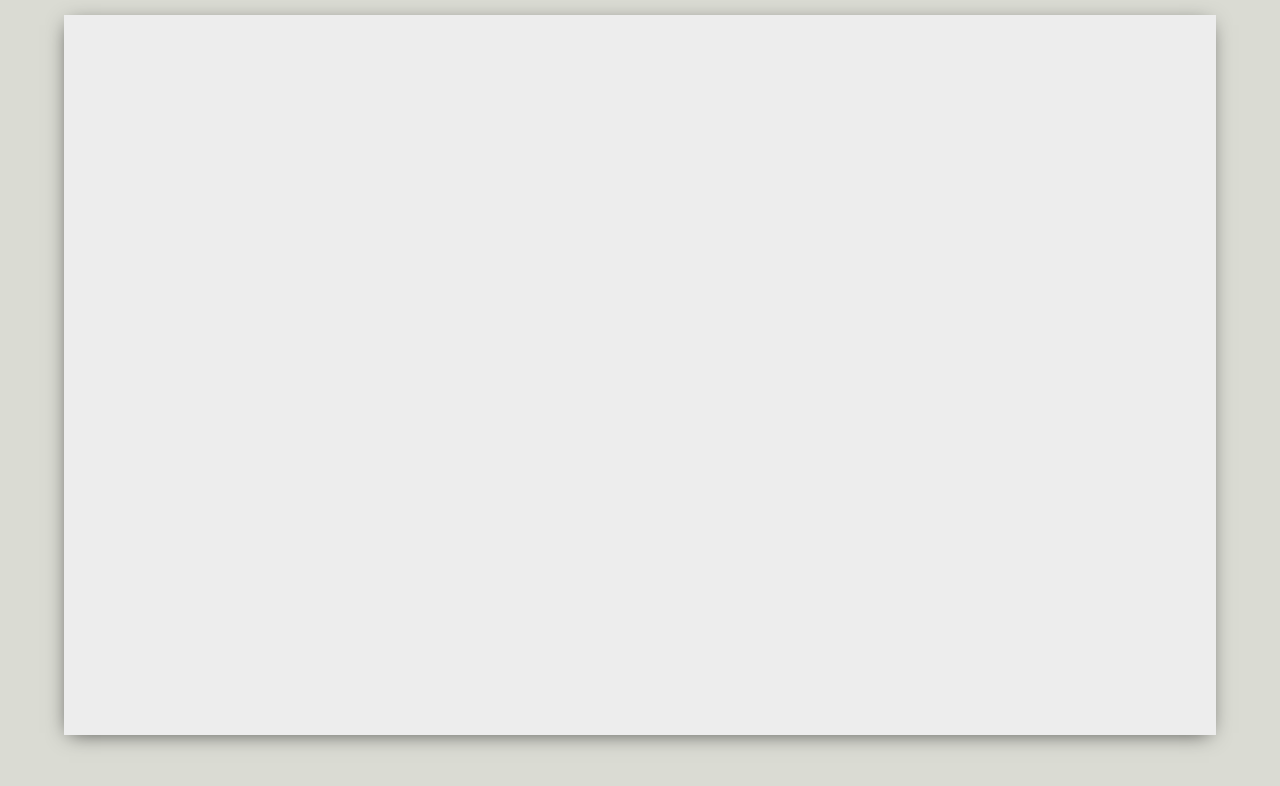
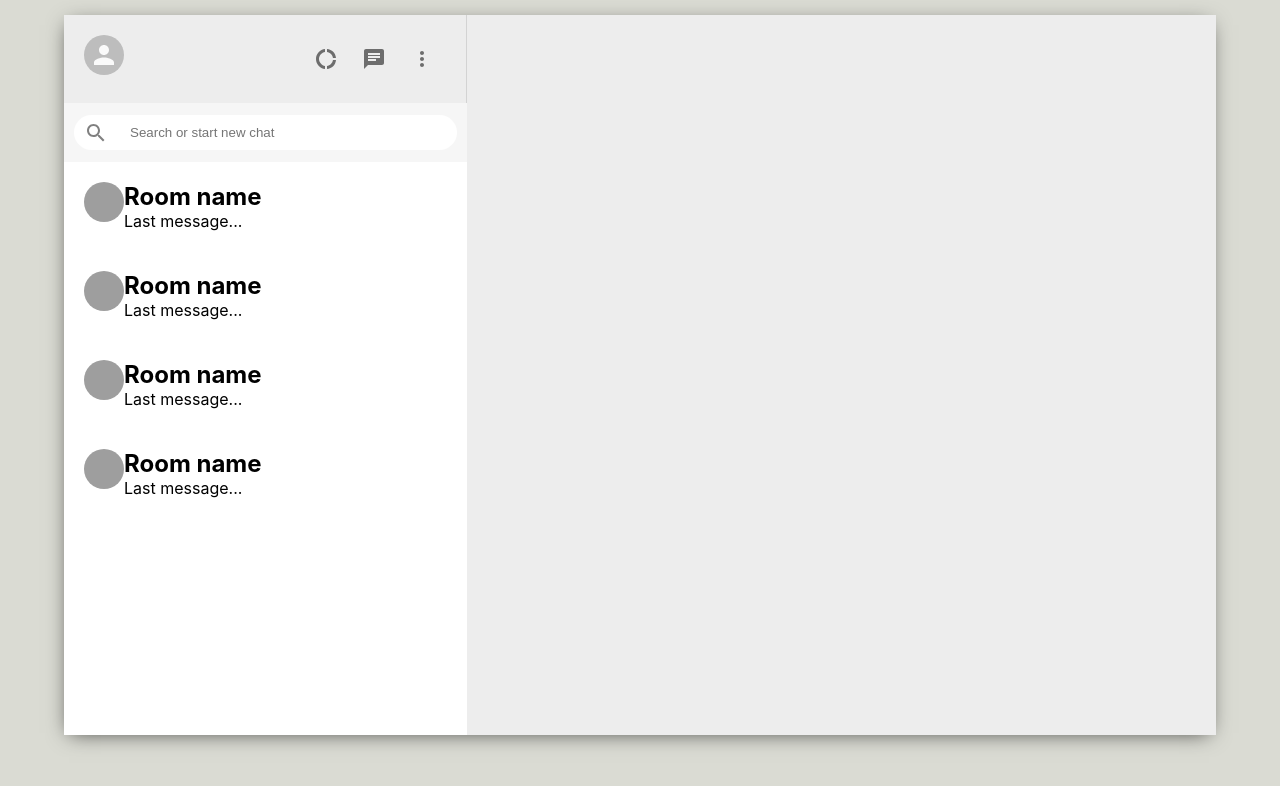
Before and after one commit to aujourdui/message-app, a React (Create React App) app: page / in a window 1280 px wide. Shown: the top 786 px of the page. Built offline with nearby package versions, Linux system fonts and the light colour scheme; grey boxes are pictures that could not be loaded.

Commit message:
add side bar styling

```diff
--- a/package.json
+++ b/package.json
@@ -3,6 +3,8 @@
   "version": "0.1.0",
   "private": true,
   "dependencies": {
+    "@material-ui/core": "^4.12.3",
+    "@material-ui/icons": "^4.11.2",
     "@testing-library/jest-dom": "^5.11.4",
     "@testing-library/react": "^11.1.0",
     "@testing-library/user-event": "^12.1.10",
--- a/src/Sidebar.css
+++ b/src/Sidebar.css
@@ -0,0 +1,57 @@
+.sidebar {
+  display: flex;
+  flex-direction: column;
+  flex: 0.35;
+}
+
+.sidebar__search {
+  display: flex;
+  align-items: center;
+  background-color: #f6f6f6;
+  height: 39px;
+  padding: 10px;
+}
+
+.sidebar__searchContainer {
+  display: flex;
+  align-items: center;
+  background-color: white;
+  width: 100%;
+  height: 35px;
+  border-radius: 20px;
+}
+
+.sidebar__searchContainer > .MuiSvgIcon-root {
+  color: gray;
+  padding: 10px;
+}
+
+.sidebar__searchContainer > input {
+  border: none;
+  margin-left: 10px;
+}
+
+.sidebar__header {
+  display: flex;
+  justify-content: space-between;
+  padding: 20px;
+  border-right: 1px solid lightgray;
+}
+
+.sidebar__headerRight {
+  display: flex;
+  align-items: center;
+  justify-content: space-between;
+  min-width: 10vw;
+}
+
+.sidebar__headerRight > .MuiSvgIcon-root {
+  margin-right: 2vw;
+  font-size: 24px !important;
+}
+
+.sidebar__chats {
+  flex: 1;
+  background-color: white;
+  overflow: scroll;
+}
--- a/src/Sidebar.js
+++ b/src/Sidebar.js
@@ -1,11 +1,42 @@
 import React from "react";
 import "./Sidebar.css";
+import { Avatar, IconButton } from "@material-ui/core";
+import DonutLargeIcon from "@material-ui/icons/DonutLarge";
+import ChatIcon from "@material-ui/icons/Chat";
+import MoreVertIcon from "@material-ui/icons/MoreVert";
+import { SearchOutlined } from "@material-ui/icons";
+
+import SidebarChat from "./SidebarChat";
 
 const Sidebar = () => {
   return (
     <div className="sidebar">
-      <div className="sidebar__header"></div>
-      <div className="sidebar__search"></div>
+      <div className="sidebar__header">
+        <Avatar />
+        <div className="sidebar__headerRight">
+          <IconButton>
+            <DonutLargeIcon />
+          </IconButton>
+          <IconButton>
+            <ChatIcon />
+          </IconButton>
+          <IconButton>
+            <MoreVertIcon />
+          </IconButton>
+        </div>
+      </div>
+      <div className="sidebar__search">
+        <div className="sidebar__searchContainer">
+          <SearchOutlined />
+          <input placeholder="Search or start new chat" type="text" />
+        </div>
+      </div>
+      <div className="sidebar__chats">
+        <SidebarChat />
+        <SidebarChat />
+        <SidebarChat />
+        <SidebarChat />
+      </div>
     </div>
   );
 };
--- /dev/null
+++ b/src/SidebarChat.css
@@ -0,0 +1,4 @@
+.sidebarChat {
+  display: flex;
+  padding: 20px;
+}
--- /dev/null
+++ b/src/SidebarChat.js
@@ -0,0 +1,23 @@
+import React, { useState, useEffect } from "react";
+import { Avatar } from "@material-ui/core";
+import "./SidebarChat.css";
+
+const SidebarChat = () => {
+  const [seed, setSeed] = useState("");
+
+  useEffect(() => {
+    setSeed(Math.floor(Math.random() * 5000));
+  }, []);
+
+  return (
+    <div className="sidebarChat">
+      <Avatar src={`https://avatars.dicebear.com/api/human/${seed}.svg`} />
+      <div className="sidebarChat__info">
+        <h2>Room name</h2>
+        <p>Last message...</p>
+      </div>
+    </div>
+  );
+};
+
+export default SidebarChat;
```
Also changed, not shown: 2 other files (tests, documents, lock files or other folders).
